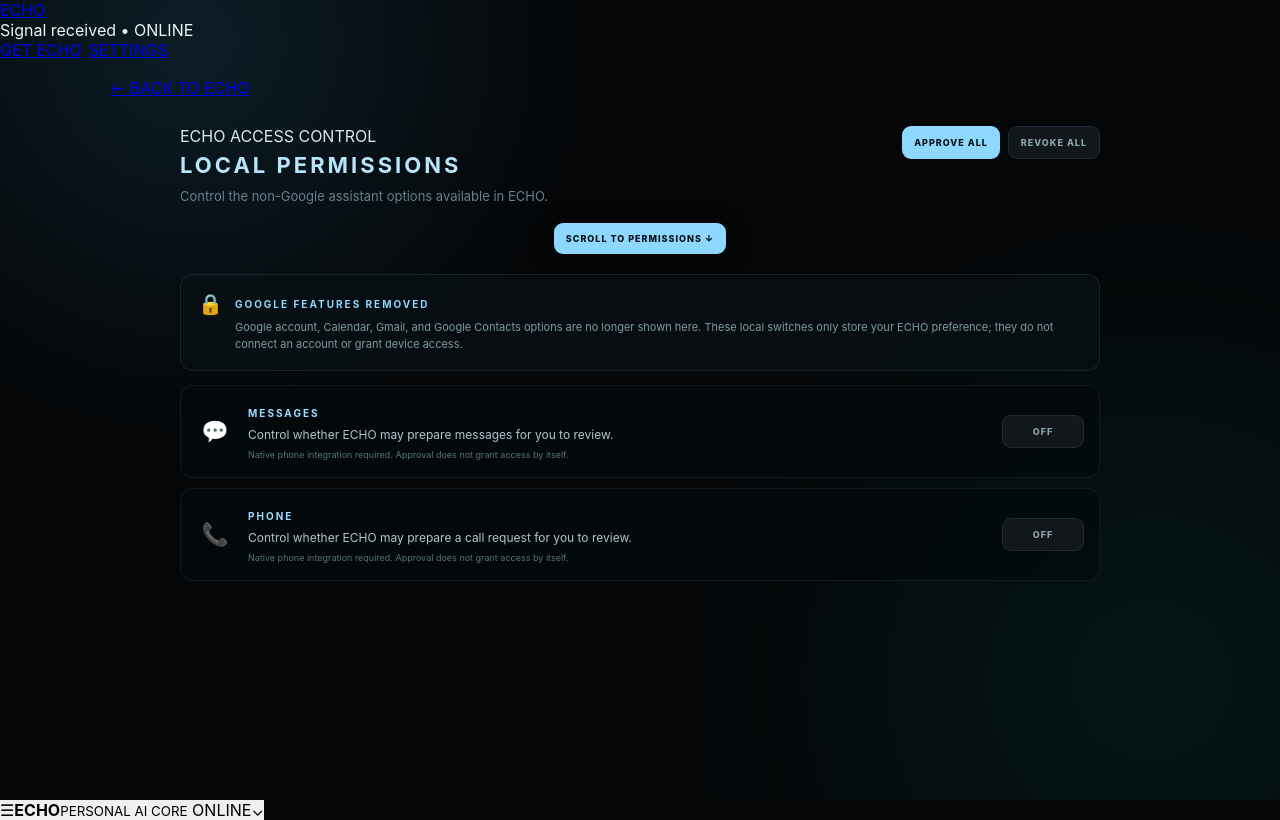
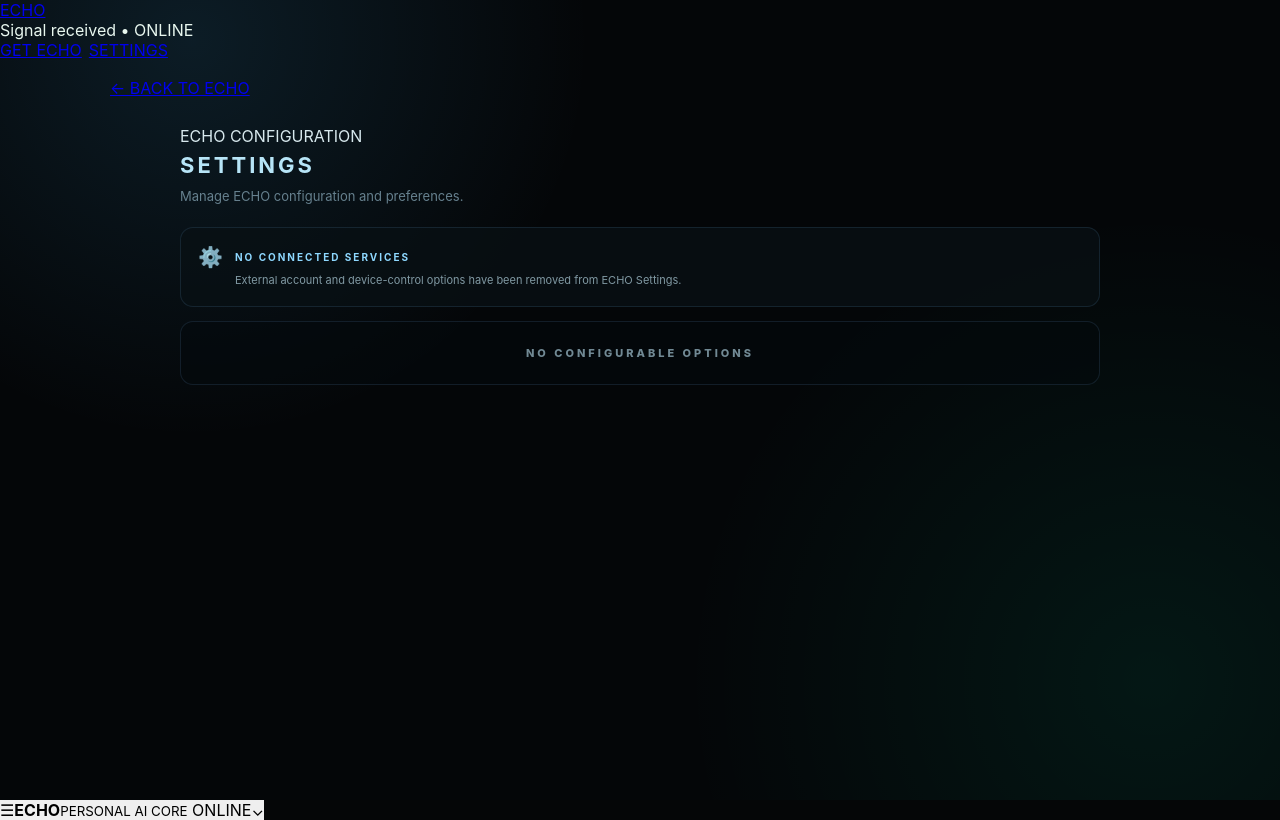
Before and after one commit to brysoncoding/verityam-ai-assisant, a Next.js app: page /permissions in a window 1280 px wide. Built offline with nearby package versions, Linux system fonts and the light colour scheme.

Commit message:
remove remaining tool permission controls

```diff
--- a/app/components/ToolPermissions.tsx
+++ b/app/components/ToolPermissions.tsx
@@ -1,101 +1,29 @@
 "use client";
 
-import { useEffect, useState } from "react";
-
-type ToolId = "messages" | "phone";
-type Tool = { id: ToolId; icon: string; name: string; description: string; note: string };
-
-const STORAGE_KEY = "echo-tool-permissions";
-const TOOLS: Tool[] = [
-  { id: "messages", icon: "💬", name: "MESSAGES", description: "Control whether ECHO may prepare messages for you to review.", note: "Native phone integration required. Approval does not grant access by itself." },
-  { id: "phone", icon: "📞", name: "PHONE", description: "Control whether ECHO may prepare a call request for you to review.", note: "Native phone integration required. Approval does not grant access by itself." },
-];
-
-function loadPermissions(): Record<ToolId, boolean> {
-  const defaults = { messages: false, phone: false };
-  try {
-    const saved = JSON.parse(localStorage.getItem(STORAGE_KEY) || "{}");
-    return { ...defaults, messages: saved.messages === true, phone: saved.phone === true };
-  } catch {
-    return defaults;
-  }
-}
-
 export default function ToolPermissions() {
-  const [permissions, setPermissions] = useState<Record<ToolId, boolean>>({ messages: false, phone: false });
-
-  useEffect(() => {
-    setPermissions(loadPermissions());
-  }, []);
-
-  function setTool(id: ToolId, enabled: boolean) {
-    const next = { ...permissions, [id]: enabled };
-    setPermissions(next);
-    localStorage.setItem(STORAGE_KEY, JSON.stringify(next));
-  }
-
-  function setAll(enabled: boolean) {
-    const next = { messages: enabled, phone: enabled };
-    setPermissions(next);
-    localStorage.setItem(STORAGE_KEY, JSON.stringify(next));
-  }
-
-  function scrollToPermissions() {
-    document.getElementById("echo-permission-options")?.scrollIntoView({ behavior: "smooth", block: "start" });
-  }
-
   return (
     <section className="toolPermissions" id="echo-permissions" aria-labelledby="echo-access-title">
       <div className="toolPermissionsHeader">
         <div>
-          <span className="eyebrow">ECHO ACCESS CONTROL</span>
-          <h2 id="echo-access-title">LOCAL PERMISSIONS</h2>
-          <p>Control the non-Google assistant options available in ECHO.</p>
-        </div>
-        <div className="toolPermissionActions">
-          <button type="button" onClick={() => setAll(true)}>APPROVE ALL</button>
-          <button type="button" onClick={() => setAll(false)} className="secondary">REVOKE ALL</button>
+          <span className="eyebrow">ECHO CONFIGURATION</span>
+          <h2 id="echo-access-title">SETTINGS</h2>
+          <p>Manage ECHO configuration and preferences.</p>
         </div>
       </div>
 
-      <button type="button" className="scrollPermissionsButton" onClick={scrollToPermissions} aria-label="Scroll to permission options">
-        SCROLL TO PERMISSIONS ↓
-      </button>
-
-      <div className="toolPermissionNotice">
-        <span>🔒</span>
+      <div className="toolPermissionNotice" role="status">
+        <span>⚙️</span>
         <div>
-          <strong>GOOGLE FEATURES REMOVED</strong>
-          <p>Google account, Calendar, Gmail, and Google Contacts options are no longer shown here. These local switches only store your ECHO preference; they do not connect an account or grant device access.</p>
+          <strong>NO CONNECTED SERVICES</strong>
+          <p>External account and device-control options have been removed from ECHO Settings.</p>
         </div>
       </div>
 
-      <div className="toolPermissionList" id="echo-permission-options">
-        {TOOLS.map((tool) => {
-          const enabled = permissions[tool.id];
-          return (
-            <div className={`toolPermissionItem ${enabled ? "enabled" : ""}`} key={tool.id}>
-              <div className="toolPermissionIcon">{tool.icon}</div>
-              <div className="toolPermissionInfo">
-                <strong>{tool.name}</strong>
-                <p>{tool.description}</p>
-                <small>{tool.note}</small>
-              </div>
-              <button
-                type="button"
-                className={`toolPermissionToggle ${enabled ? "active" : ""}`}
-                onClick={() => setTool(tool.id, !enabled)}
-                aria-pressed={enabled}
-              >
-                {enabled ? "APPROVED" : "OFF"}
-              </button>
-            </div>
-          );
-        })}
+      <div className="toolPermissionEmpty">
+        NO CONFIGURABLE OPTIONS
       </div>
 
       <style jsx global>{`
-        /* Restore the useful Settings controls while keeping every Google control hidden. */
         .settingsPage > .dashboardCard { display: block !important; }
         .settingsPage > .googleSettingsCard { display: none !important; }
         .settingsPage > .settingsPermissions { display: block !important; }
@@ -105,25 +33,11 @@ export default function ToolPermissions() {
         .toolPermissionsHeader{display:flex;justify-content:space-between;gap:20px;align-items:flex-start}
         .toolPermissions h2{margin-top:6px;color:#b7e5f7;letter-spacing:3px;font-size:22px}
         .toolPermissionsHeader p{margin-top:9px;color:#66808e;font-size:13px;line-height:1.5}
-        .toolPermissionActions{display:flex;gap:8px}
-        .toolPermissionActions button,.toolPermissionToggle,.scrollPermissionsButton{padding:10px 12px;border-radius:9px;border:0;background:#8ed8ff;color:#061016;font-size:9px;font-weight:800;letter-spacing:1px;cursor:pointer}
-        .toolPermissionActions .secondary,.toolPermissionToggle:not(.active){background:#11171b;color:#8da4ad;border:1px solid rgba(120,190,255,.12)}
-        .scrollPermissionsButton{display:block;margin:16px auto 0;box-shadow:0 5px 22px rgba(0,0,0,.3)}
         .toolPermissionNotice{display:flex;gap:12px;margin-top:20px;padding:17px;border:1px solid rgba(120,190,255,.12);border-radius:13px;background:rgba(8,16,21,.75)}
         .toolPermissionNotice>span{font-size:20px}
         .toolPermissionNotice strong{color:#8ed8ff;font-size:10px;letter-spacing:2px}
         .toolPermissionNotice p{margin-top:7px;color:#8099a3;font-size:11px;line-height:1.55}
-        .toolPermissionList{display:grid;gap:10px;margin-top:14px;scroll-margin-top:20px}
-        .toolPermissionItem{display:flex;align-items:center;gap:14px;padding:15px;border:1px solid rgba(120,190,255,.09);border-radius:13px;background:rgba(5,10,14,.78)}
-        .toolPermissionItem.enabled{border-color:rgba(120,210,255,.22);box-shadow:inset 2px 0 #72d7ff}
-        .toolPermissionIcon{width:38px;text-align:center;font-size:22px}
-        .toolPermissionInfo{flex:1;min-width:0}
-        .toolPermissionInfo strong{color:#9edfff;font-size:10px;letter-spacing:2px}
-        .toolPermissionInfo p{margin-top:5px;color:#b0c6cd;font-size:12px;line-height:1.45}
-        .toolPermissionInfo small{display:block;margin-top:6px;color:#58717c;font-size:9px;line-height:1.4}
-        .toolPermissionToggle{min-width:82px}
-        .toolPermissionToggle.active{background:#8ed8ff;color:#061016}
-        @media(max-width:650px){.toolPermissions{padding:22px 0}.toolPermissionsHeader{flex-direction:column}.toolPermissionActions{width:100%}.toolPermissionActions button{flex:1}.toolPermissionItem{align-items:flex-start}.toolPermissionToggle{margin-left:auto}.toolPermissionInfo p{line-height:1.4}}
+        .toolPermissionEmpty{margin-top:14px;padding:24px 18px;border:1px solid rgba(120,190,255,.12);border-radius:13px;background:rgba(5,10,14,.55);text-align:center;color:#718994;font-size:11px;font-weight:800;letter-spacing:3px}
       `}</style>
     </section>
   );
```
